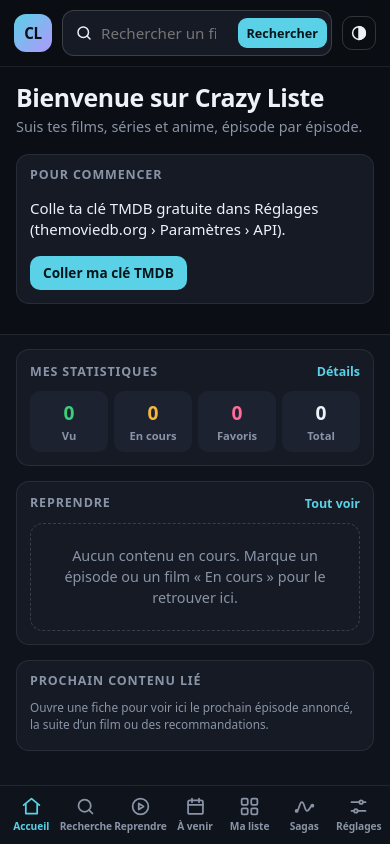
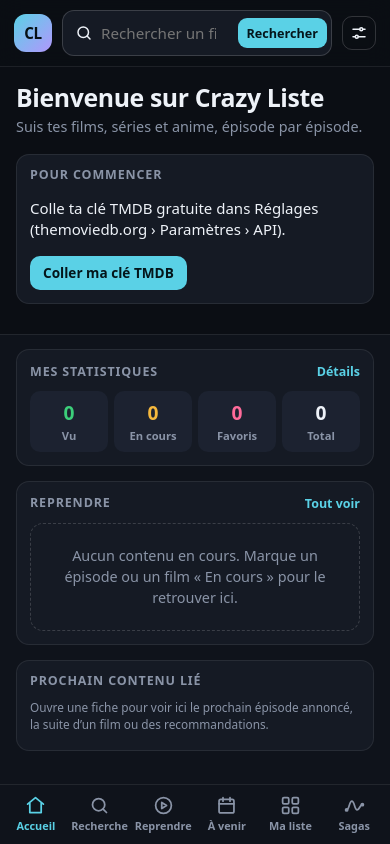
Before and after one commit to Shaygheera/crazy-liste, a website: page crazy-liste.html in a window 390 px wide. Drawn offline with Linux system fonts and the light colour scheme.

Commit message:
Téléphone : Réglages dans la barre du haut, six onglets en bas dont « À venir »
Co-Authored-By: Claude Opus 5.5 <noreply@anthropic.com>

```diff
--- a/crazy-liste.html
+++ b/crazy-liste.html
@@ -84,8 +84,9 @@ h1, h2, h3, h4 { line-height: 1.2; }
 .sync-line { display: flex; align-items: center; gap: 9px; font-weight: 600; }
 .topbar { position: sticky; top: 0; z-index: 20; display: flex; align-items: center; gap: 12px; padding: 12px 22px; background: color-mix(in srgb, var(--bg) 86%, transparent); backdrop-filter: blur(12px); border-bottom: 1px solid var(--border); }
 .topbar .brand { display: none; }
-.topbar .topbar-theme { display: none; }
-@media (max-width: 899px) { .topbar .topbar-theme { display: inline-flex; } .searchbar .btn { padding: 4px 8px; } }
+.topbar .topbar-settings { display: none; }
+.topbar .topbar-settings[aria-current="page"] { color: var(--accent); background: var(--accent-soft); }
+@media (max-width: 899px) { .topbar .topbar-settings { display: inline-flex; } .searchbar .btn { padding: 4px 8px; } }
 .searchbar { flex: 1 1 auto; min-width: 0; display: flex; align-items: center; gap: 8px; max-width: 720px; padding: 4px 4px 4px 12px; border-radius: 12px; background: var(--surface); border: 1px solid var(--border-strong); }
 .searchbar:focus-within { border-color: var(--accent); }
 .searchbar input { flex: 1 1 auto; min-width: 0; width: 100%; border: 0; outline: 0; background: transparent; padding: 7px 0; font-size: .95rem; }
@@ -106,7 +107,7 @@ h1, h2, h3, h4 { line-height: 1.2; }
   .view { padding: 16px 16px 28px; }
   .side-panel { padding: 14px 16px 92px; grid-template-columns: minmax(0, 1fr); }
   .bottom-nav { display: flex; position: fixed; left: 0; right: 0; bottom: 0; z-index: 30; background: var(--bg-elev); border-top: 1px solid var(--border); padding: 5px 4px calc(5px + env(safe-area-inset-bottom)); }
-  .bottom-nav a { flex: 1; min-width: 0; display: flex; flex-direction: column; align-items: center; gap: 2px; padding: 5px 0; border-radius: 10px; text-decoration: none; color: var(--muted); font-size: .64rem; font-weight: 600; letter-spacing: -.01em; white-space: nowrap; }
+  .bottom-nav a { flex: 1; min-width: 0; display: flex; flex-direction: column; align-items: center; gap: 2px; padding: 5px 0; border-radius: 10px; text-decoration: none; color: var(--muted); font-size: .68rem; font-weight: 600; white-space: nowrap; }
   .bottom-nav a[aria-current="page"] { color: var(--accent); }
   .bottom-nav .icon { width: 21px; height: 21px; }
 }
@@ -503,7 +504,7 @@ dialog.dialog::backdrop { background: rgba(4,6,10,.6); }
         <input id="search-input" type="search" name="q" placeholder="Rechercher un film, une série, un anime…" title="Raccourci clavier : touche /" enterkeyhint="search" spellcheck="false" maxlength="120">
         <button class="btn btn-primary btn-sm" type="submit">Rechercher</button>
       </form>
-      <button type="button" class="btn btn-icon btn-ghost topbar-theme" data-action="toggle-theme" aria-label="Changer de thème"><svg class="icon" viewBox="0 0 24 24" fill="none" stroke="currentColor" stroke-width="2" aria-hidden="true"><circle cx="12" cy="12" r="8.5"/><path d="M12 3.5v17a8.5 8.5 0 0 0 0-17z" fill="currentColor"/></svg></button>
+      <a class="btn btn-icon btn-ghost topbar-settings" href="#settings" data-nav="settings" aria-label="Réglages" title="Réglages (thème, synchronisation, clé TMDB, sauvegardes)"><svg class="icon" viewBox="0 0 24 24" fill="none" stroke="currentColor" stroke-width="2" stroke-linecap="round" aria-hidden="true"><path d="M4 7h9M17 7h3M4 17h3M11 17h9"/><circle cx="15" cy="7" r="2"/><circle cx="9" cy="17" r="2"/></svg></a>
     </header>
     <div id="banners"></div>
     <main id="view-root" class="view" tabindex="-1"></main>
@@ -532,7 +533,6 @@ dialog.dialog::backdrop { background: rgba(4,6,10,.6); }
   <a href="#agenda" data-nav="agenda"><svg class="icon" viewBox="0 0 24 24" fill="none" stroke="currentColor" stroke-width="2" stroke-linecap="round" stroke-linejoin="round" aria-hidden="true"><rect x="3.5" y="5" width="17" height="15.5" rx="2"/><path d="M3.5 10h17M8 3v4M16 3v4"/></svg>À venir</a>
   <a href="#library" data-nav="library" data-nav-group="favorites watchlist stats"><svg class="icon" viewBox="0 0 24 24" fill="none" stroke="currentColor" stroke-width="2" stroke-linecap="round" stroke-linejoin="round" aria-hidden="true"><rect x="3" y="3" width="7" height="7" rx="1.5"/><rect x="14" y="3" width="7" height="7" rx="1.5"/><rect x="3" y="14" width="7" height="7" rx="1.5"/><rect x="14" y="14" width="7" height="7" rx="1.5"/></svg>Ma liste</a>
   <a href="#sagas" data-nav="sagas" data-nav-group="saga"><svg class="icon" viewBox="0 0 24 24" fill="none" stroke="currentColor" stroke-width="2" stroke-linecap="round" stroke-linejoin="round" aria-hidden="true"><path d="M3 17c3 0 3-10 6-10s3 10 6 10 3-6 6-6"/><circle cx="3" cy="17" r="1.2"/><circle cx="21" cy="11" r="1.2"/></svg>Sagas</a>
-  <a href="#settings" data-nav="settings"><svg class="icon" viewBox="0 0 24 24" fill="none" stroke="currentColor" stroke-width="2" stroke-linecap="round" aria-hidden="true"><path d="M4 7h9M17 7h3M4 17h3M11 17h9"/><circle cx="15" cy="7" r="2"/><circle cx="9" cy="17" r="2"/></svg>Réglages</a>
 </nav>
 
 <div id="toasts" class="toasts" role="status" aria-live="polite"></div>
```
Also changed, not shown: tests/e2e-agenda-stats.test.mjs (+5 -1 lines), README.md.
